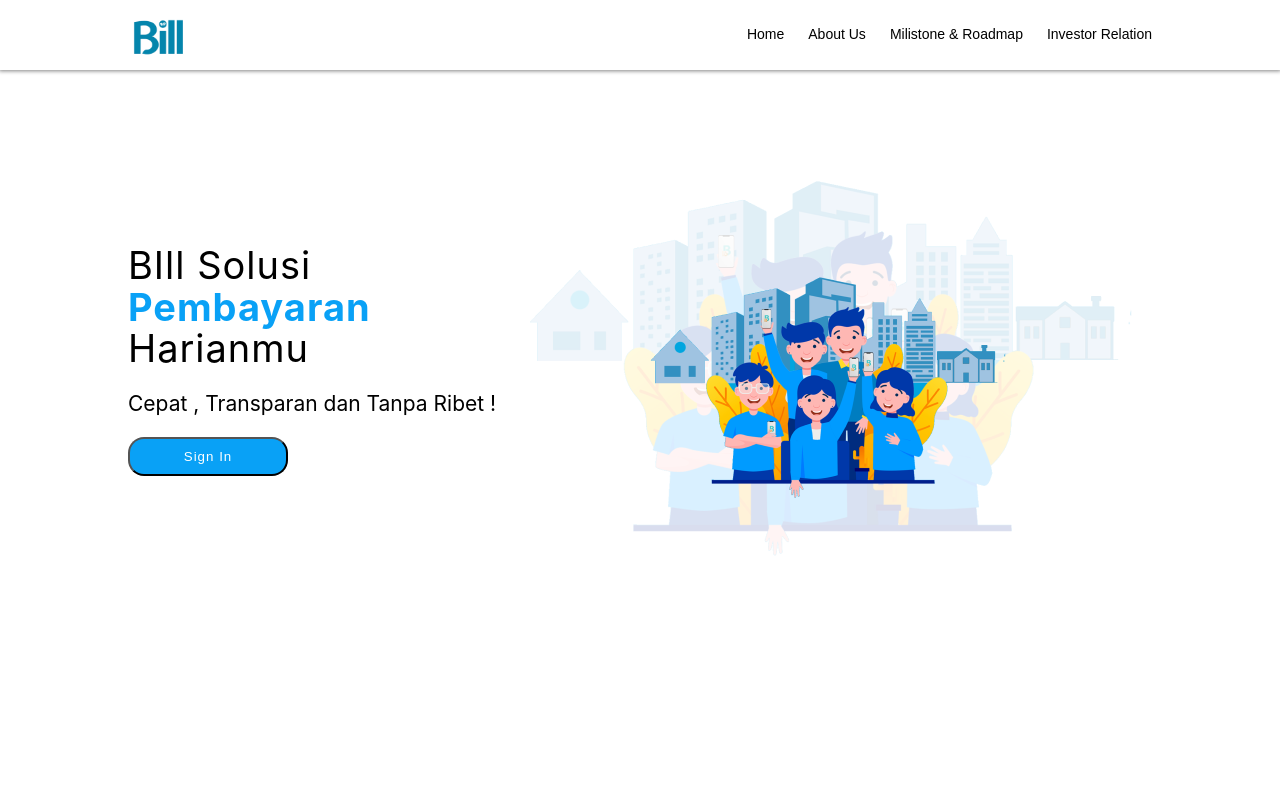
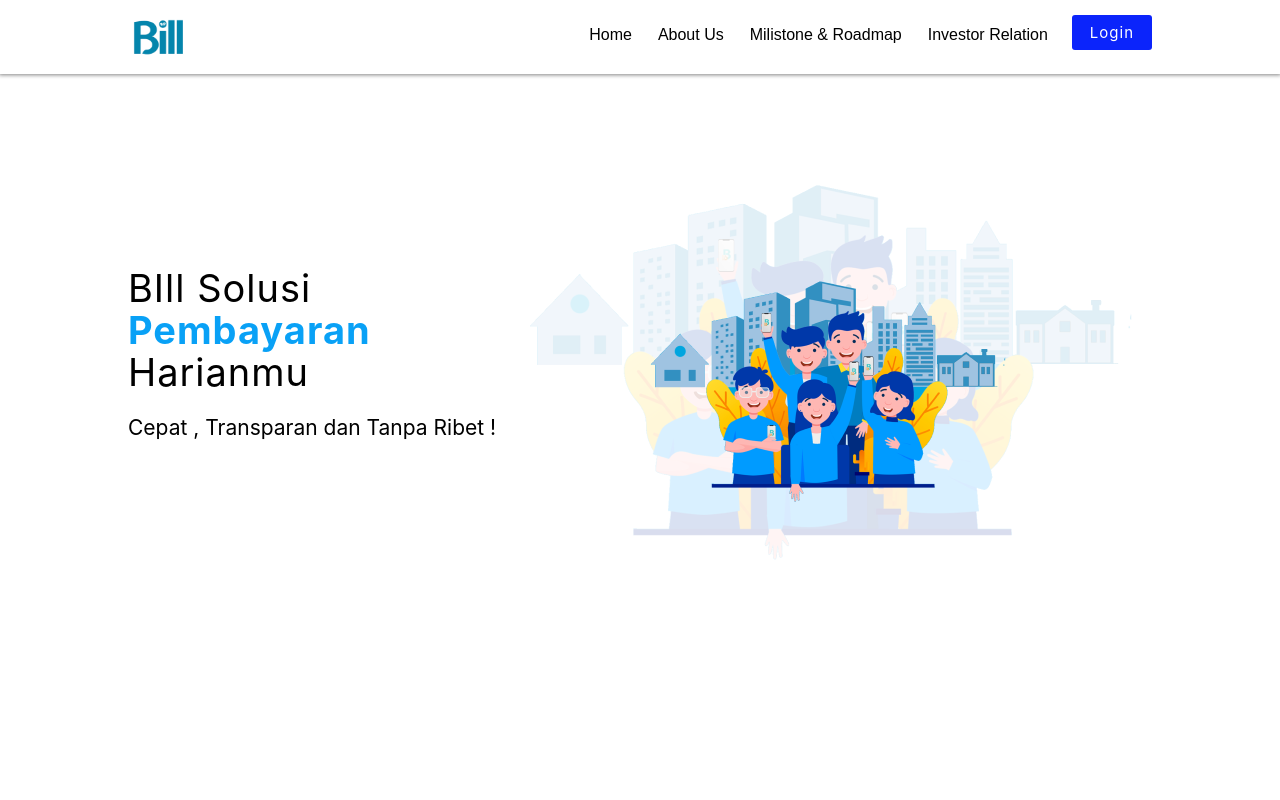
Before and after one commit to salman99-ui/Bill-landingPage, a React (Create React App) app: page / in a window 1280 px wide. Shown: the top 800 px of the page. Built offline with nearby package versions, Linux system fonts and the light colour scheme.

Commit message:
fixing bugs

```diff
--- a/src/Components/Home/home.scss
+++ b/src/Components/Home/home.scss
@@ -28,18 +28,39 @@
 .main-page{
 
 .navigation{
-    @include row-spacebetween ;
     padding: 10px 10%;
     box-sizing: border-box;
     box-shadow: 0px 0px 4px 1px rgb(131, 131, 131);
 
-    .header-logo{ height: 50px;}
+    .header-logo{
+        height: 50px;
+        display: inline;
+    }
 
     .btn-menu{
         background-color: transparent;
         border: none;
         outline: none;
         display: none;
+        float: right;
+        margin-top: 8px;
+    }
+
+    .btn-login{
+        float: right;
+        background-color: transparent;
+        border: none;
+        outline: none;
+        margin-top: 5px;
+        background-color: #0b24fb;
+        padding: 8px 18px;
+        letter-spacing: 1px;
+        font-weight: 400;
+        color: white;
+        border-radius: 3px;
+        font-size: 15px;
+        text-decoration: none;
+
     }
 
     .list.showTab{
@@ -51,16 +72,25 @@
 
     .list{
         display: flex;
+        float: right;
         list-style: none;
 
+        margin-right: 24px;
+
+        .list-item:nth-child(1){
+            display: none;
+
+        }
 
         .list-item{
 
-            margin-left: 24px;
-            font-size: 14px;
+            margin-left: 26px;
+            font-size: 16px;
             font-weight: 400;
             font-family: sans-serif;
             letter-spacing: 1;
+
+
 
                 .list-link{
                     text-decoration: none;
@@ -120,6 +150,7 @@
                         letter-spacing: 1;
                         font-size: 14px;
 
+
                                 .icon{
                                     color: white;
                                     margin-right: 4px;
@@ -144,6 +175,14 @@
             font-weight: 500;
             font-size: 18px;
         }
+
+        p{
+            font-size: 400;
+            font-size: 14px;
+            opacity: .9;
+            line-height: 1.5;
+            letter-spacing: 1px;
+        }
       }
     }
 }
@@ -161,9 +200,16 @@
                 margin-left: 35px;
             }
 
+            .btn-login{
+                margin-right: 24px;
+                display: inline;
+            }
+
             .btn-menu{
                 margin-right: 35px;
                 display: block;
+                float: right;
+
             }
 
             .list{
@@ -180,11 +226,25 @@
                 margin: 0;
                 transition: left 2s;
 
+                .list-item:nth-child(1){
+                    position: relative;
+                    right: 0;
+                    margin-right: 10px;
+                    font-size: 21px;
+                    margin-bottom: 16px;
+                    font-weight: bold;
+                    color: white;
+                    display: block;
+
+                    span{
+                        float: right;
+                    }
+                }
 
                 .list-item{
 
                     margin: 0;
-                    margin-bottom: 20px;
+                    margin-bottom: 23px;
                     font-size: 13px;
                     display: block;
 
@@ -210,6 +270,10 @@
             .product , .connect{
                 margin-bottom: 20px;
             }
+
+            .connect{
+                color: white;
+            }
         }
     }
 
--- a/src/Components/Home/index.js
+++ b/src/Components/Home/index.js
@@ -20,16 +20,23 @@ function Index() {
         <div className="main-page">
             <Router>
                 <div className="navigation">
-                        <img src={Logo} className="header-logo" />
+                        <Link to="/"><img src={Logo} className="header-logo" /></Link>
+
+
 
                         <button className="btn-menu"><FaBars size="20" onClick={() => setShow(!show)} /></button>
 
+                        <Link to="/login" className="btn-login">Login</Link>
+
                         <ul className={"list " + (show ? 'showTab' : '') }>
-                            <li className="list-item"><Link className="list-link" to="/">Home</Link></li>
-                            <li className="list-item"><Link className="list-link" to="aboutus">About Us</Link></li>
-                            <li className="list-item"><Link className="list-link" to="roadmap">Milistone & Roadmap</Link></li>
-                            <li className="list-item"><Link className="list-link" to="investor">Investor Relation</Link></li>
+                            <li className="list-item close" onClick={() => setShow(!show)}><span>X</span></li>
+                            <li className="list-item" ><Link className="list-link" to="/">Home</Link></li>
+                            <li className="list-item"><Link className="list-link" to="/about">About Us</Link></li>
+                            <li className="list-item"><Link className="list-link" to="/roadmap">Milistone & Roadmap</Link></li>
+                            <li className="list-item"><Link className="list-link" to="/investor">Investor Relation</Link></li>
                         </ul>
+
+
                 </div>
 
                 <Switch>
@@ -50,10 +57,10 @@ function Index() {
                         <h3>Service</h3>
 
                         <ul>
-                            <li><Link className="list-link">Home</Link></li>
-                            <li><Link className="list-link">About Us</Link></li>
-                            <li><Link className="list-link">Milestone & Roadmap</Link></li>
-                            <li><Link className="list-link">Investor Relation</Link></li>
+                            <li><Link to="/" className="list-link">Home</Link></li>
+                            <li><Link to="/about" className="list-link">About Us</Link></li>
+                            <li><Link to="/roadmap" className="list-link">Milestone & Roadmap</Link></li>
+                            <li><Link to="/investor" className="list-link">Investor Relation</Link></li>
                         </ul>
 
                     </div>
@@ -62,10 +69,10 @@ function Index() {
                         <h3>Connect With Us</h3>
 
                         <ul>
-                            <li><Link className="list-link"> <FaPhone className="icon" /> +628131991</Link></li>
-                            <li><Link className="list-link"> <FaEnvelope className="icon" /> bill_indonesia@gmail.com</Link></li>
-                            <li><Link className="list-link"> <FaMapMarkerAlt className="icon" /> PIK 2 , North Jakarta</Link></li>
-                            <li><Link className="list-link"> <FaCalendarDay className="icon" />Monday - Friday </Link></li>
+                            <li><FaPhone className="icon" /> +628131991</li>
+                            <li><FaEnvelope className="icon" /> bill_indonesia@gmail.com</li>
+                            <li><FaMapMarkerAlt className="icon" /> PIK 2 , North Jakarta</li>
+                            <li><FaCalendarDay className="icon" /> Monday - Friday </li>
                         </ul>
                     </div>
 
--- a/src/Components/Main/index.scss
+++ b/src/Components/Main/index.scss
@@ -276,7 +276,6 @@ body::-webkit-scrollbar{
 
                 .wrapper-feedback{
                     width: 100%;
-
                     overflow-x: hidden;
 
 
@@ -287,7 +286,7 @@ body::-webkit-scrollbar{
                         display: flex ;
                         flex-direction: row;
                         flex-wrap: nowrap ;
-                        animation: slider 8s infinite;
+                        animation: slider 15s infinite;
 
 
 
--- a/src/Components/MainPage/index.js
+++ b/src/Components/MainPage/index.js
@@ -1,8 +1,6 @@
 import React from 'react'
-import {Link} from 'react-router-dom'
 import { MainLogo , Feature1 , Feature2 , Feature3 , App , Play , Kwk , Majestyk} from '../../assets'
-import {IconContext} from 'react-icons'
-import {FaFacebook , FaTwitter} from 'react-icons/fa'
+
 import './main.scss'
 
 function Index() {
@@ -14,9 +12,7 @@ function Index() {
                         <div className="main-title">
                             <h2>BIll Solusi <span>Pembayaran</span> Harianmu</h2>
                             <p>Cepat , Transparan dan Tanpa Ribet !</p>
-                            <Link className="link-action">
-                                <button className="button-sign">Sign In</button>
-                            </Link>
+
                         </div>
 
                         <div className="screen-logo">
@@ -83,9 +79,47 @@ function Index() {
                         </div>
                 </div>
 
+                <div className="feedback">
+                    <h2>Testimonial</h2>
+                    <div className="wrapper">
+                        <div className="slider">
+                            <div className="slider-item">
+                                <h4>William Rhomania</h4>
+                                <p>Aplikasinya berguna sekali di masa pandemi ini dan cukup simple gk ribet penggunaanya. Thx U</p>
+                            </div>
+
+                            <div className="slider-item">
+                            <h4>IMAM SANTOSO</h4>
+                                <p>untuk ke depanya semoga bill indonesia bisa top up di konter HP atau di indomaret dan Alfamart</p>
+                            </div>
+
+                            <div className="slider-item">
+                                <h4>Joean</h4>
+                                <p>Keren sangat membantu</p>
+                            </div>
+
+                            <div className="slider-item">
+
+                            <h4>Suhud Uut</h4>
+                                <p>Mantul cara pembayaran digital nya, semoga sukses selalu </p>
+                            </div>
+
+                            <div className="slider-item">
+                                <h4>Yolanda Oktora</h4>
+                                <p>Bagus dan Sangat Bermanfaat </p>
+                            </div>
+
+                            <div className="slider-item">
+                                <h4>Joean</h4>
+                                <p>Keren sangat membantu</p>
+                            </div>
+                        </div>
+                    </div>
+                </div>
+
                 <div className="main-profile">
                     <h2>Dimana & Kapan Saja</h2>
-                    <iframe className="video-frame"  src="https://www.youtube.com/embed/3Bn6hTkjd6o" title="YouTube video player" frameborder="0" allow="accelerometer; autoplay; clipboard-write; encrypted-media; gyroscope; picture-in-picture" allowfullscreen></iframe>
+                    <iframe className="video-frame"  src="https://www.youtube.com/embed/3Bn6hTkjd6o" title="YouTube video player" frameborder="0" allow="accelerometer; autoplay; clipboard-write; encrypted-media; gyroscope; picture-in-picture" allowFullScreen></iframe>
                 </div>
         </div>
     )
```
Also changed, not shown: src/Components/MainPage/main.scss (+134 -5 lines).
